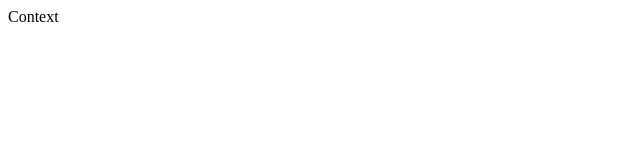
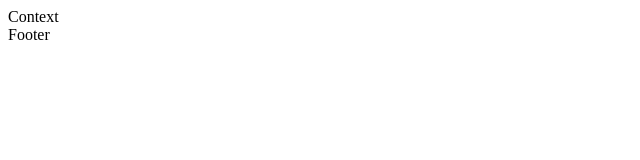
Before and after one commit to IProskurnytskyi/my-project1, a plain HTML site: page course-mate-academy/index.html in a window 1280 px wide. Shown: the full height of the page, 0-640 px from the left. Drawn offline with Linux system fonts and the light colour scheme.

Commit message:
Add footer

```diff
--- a/course-mate-academy/index.html
+++ b/course-mate-academy/index.html
@@ -6,8 +6,8 @@
     <title>Document</title>
 </head>
 
-
 <body>
     <footer>Context</footer>
+    <main>Footer</main>
 </body>
 </html>
```
